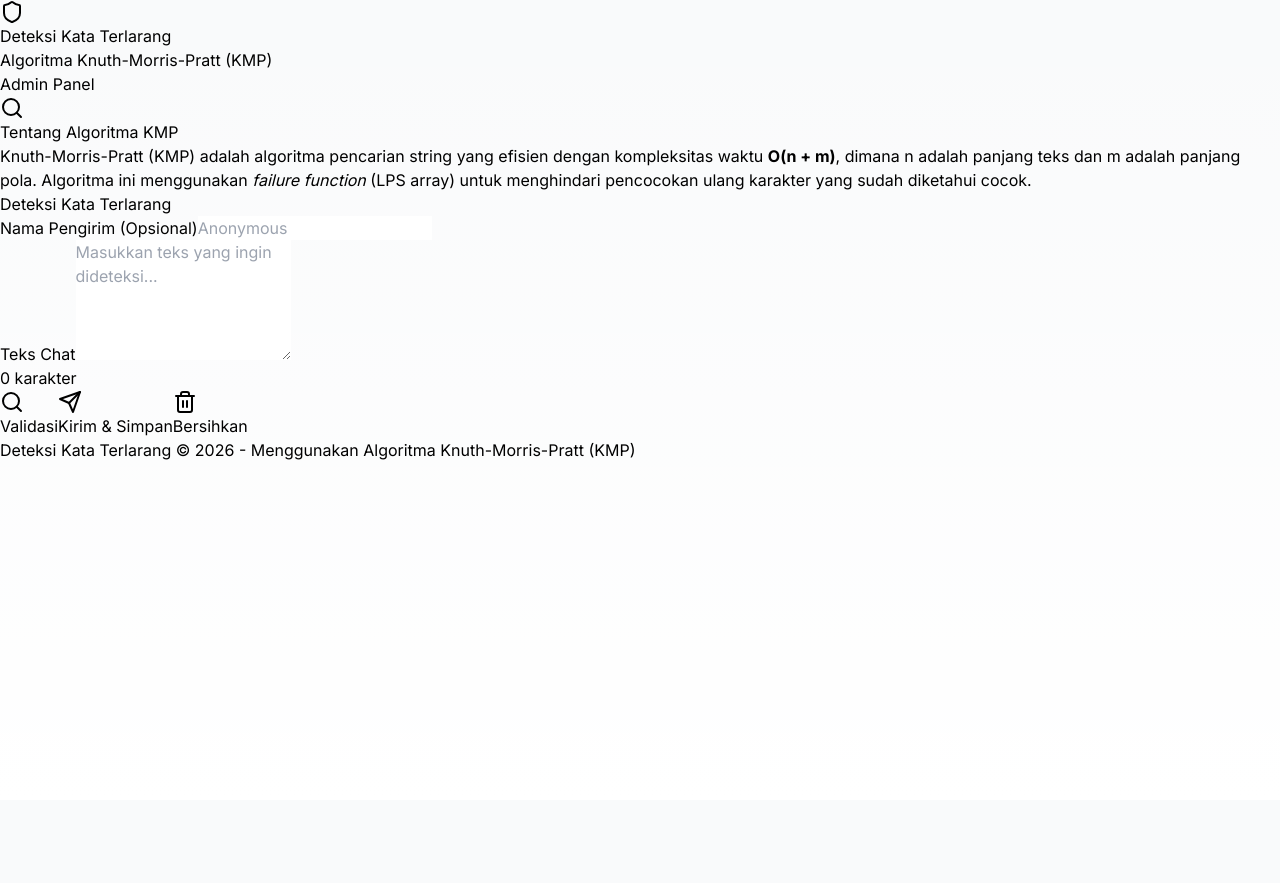
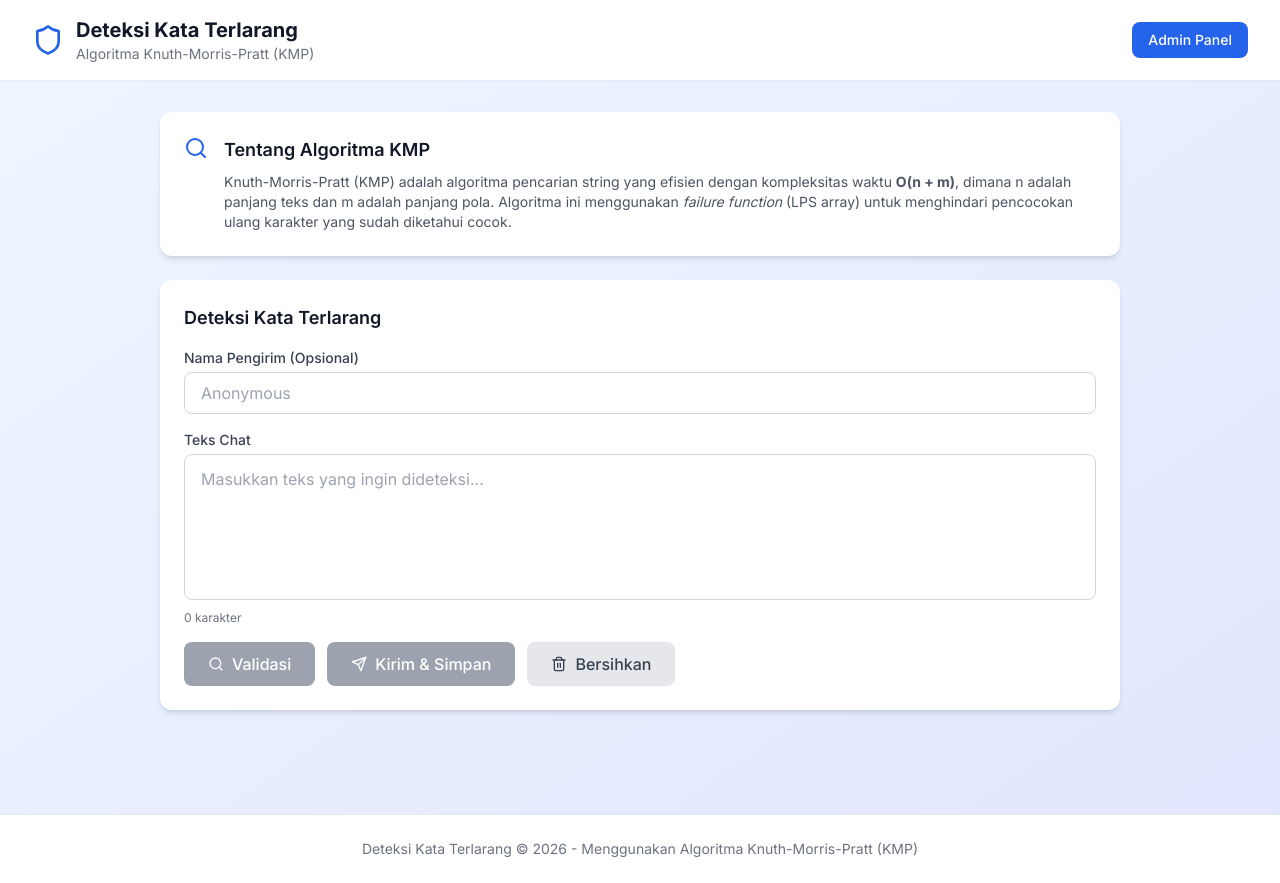
Before and after one commit to riskyakbar15/deteksi-kata-terlarang-kmp, a Next.js app in the folder frontend/: page / in a window 1280 px wide. Before the commit the page ends 800 px from the top, so only its background shows below. Built offline with nearby package versions, Linux system fonts and the light colour scheme.

Commit message:
refactor: move frontend shared code to project root

```diff
--- a/frontend/tailwind.config.js
+++ b/frontend/tailwind.config.js
@@ -1,10 +1,6 @@
 /** @type {import('tailwindcss').Config} */
 module.exports = {
-  content: [
-    "./src/pages/**/*.{js,ts,jsx,tsx,mdx}",
-    "./src/components/**/*.{js,ts,jsx,tsx,mdx}",
-    "./src/app/**/*.{js,ts,jsx,tsx,mdx}",
-  ],
+  content: ["./app/**/*.{js,ts,jsx,tsx,mdx}"],
   theme: {
     extend: {
       colors: {
--- a/frontend/tsconfig.json
+++ b/frontend/tsconfig.json
@@ -20,7 +20,7 @@
       }
     ],
     "paths": {
-      "@/*": ["./src/*"]
+      "@/*": ["./*"]
     }
   },
   "include": [
```
Also changed, not shown: frontend/global.d.ts (renamed from frontend/src/global.d.ts), frontend/store/authStore.ts (renamed from frontend/src/store/authStore.ts), frontend/types/index.ts (renamed from frontend/src/types/index.ts).
